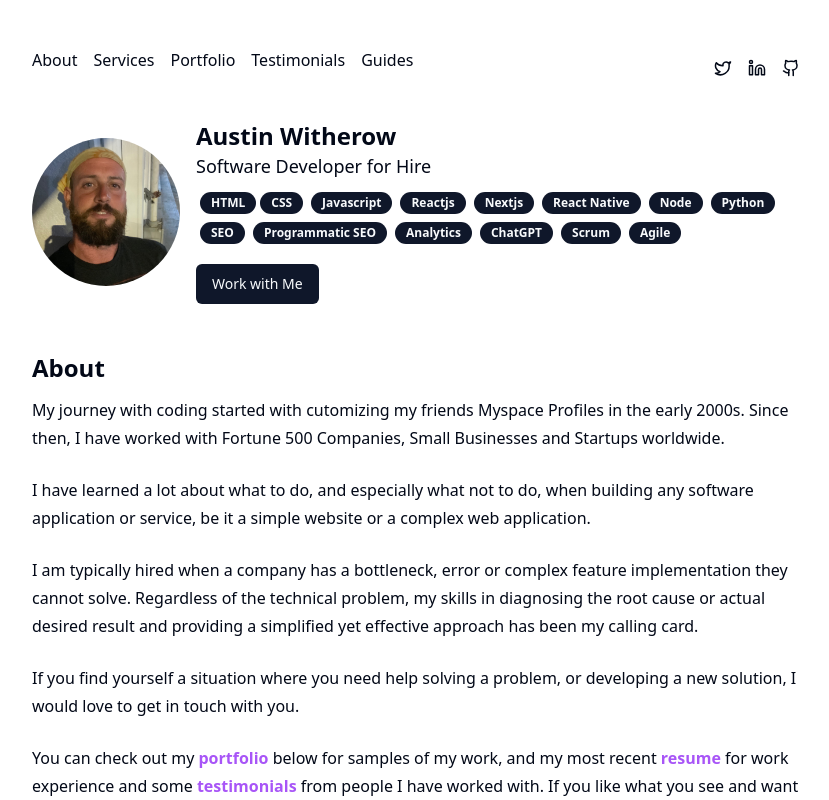
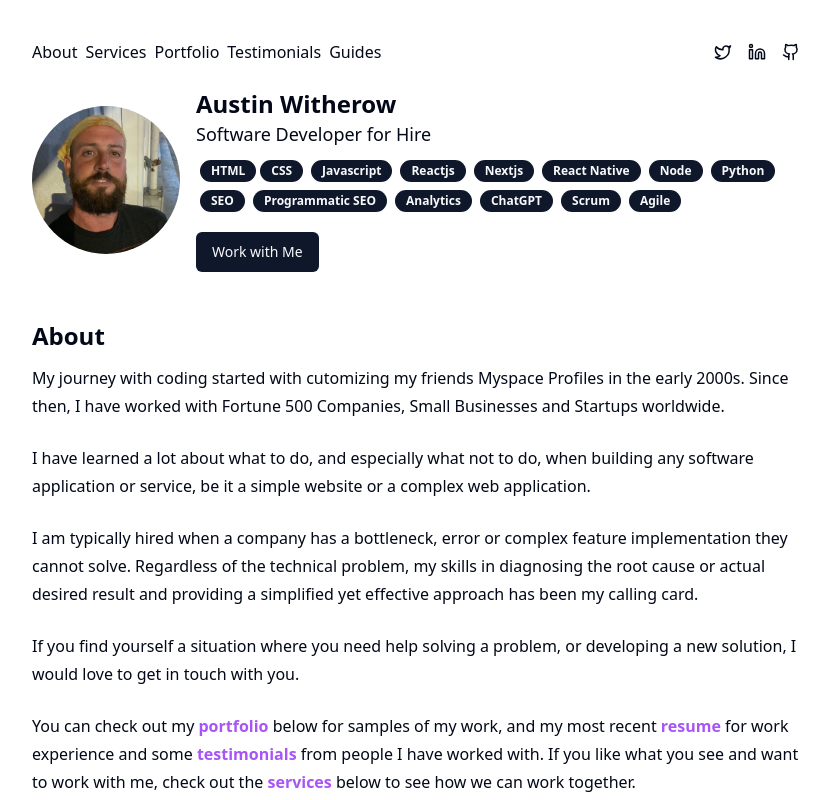
Before and after one commit to buildleansaas/adubs.me, a Next.js app: page / in a window 1280 px wide. Shown: the top 800 px of the page, without its empty margins (224-1053 px from the left). Built offline with nearby package versions, Linux system fonts and the light colour scheme.

Commit message:
update header

```diff
--- a/src/app/layout.tsx
+++ b/src/app/layout.tsx
@@ -31,9 +31,7 @@
         </>
       )}
       <body className="p-4">
-        <div className="max-w-3xl mx-auto">
-          <Header />
-        </div>
+        <Header />
         {children}
         <footer className="text-center max-w-3xl mx-auto mt-32">
           <h2 className="text-2xl font-bold">Is it Meant to Be?</h2>
--- a/src/views/header.tsx
+++ b/src/views/header.tsx
@@ -28,8 +28,8 @@
 
 export default function Header() {
   return (
-    <div className="flex justify-between items-center gap-4">
-      <div className="flex justify-start items-center gap-4 mt-8 mb-12">
+    <div className="flex justify-between items-center gap-4 max-w-3xl mx-auto md:my-6">
+      <div className="flex justify-start items-center gap-2 flex-wrap">
         {HEADER_LINKS.map(({ link, text }) => (
           <Link key={link} href={link} className="font-light hover:text-purple-500 hover:font-bold">
             {text}
```
